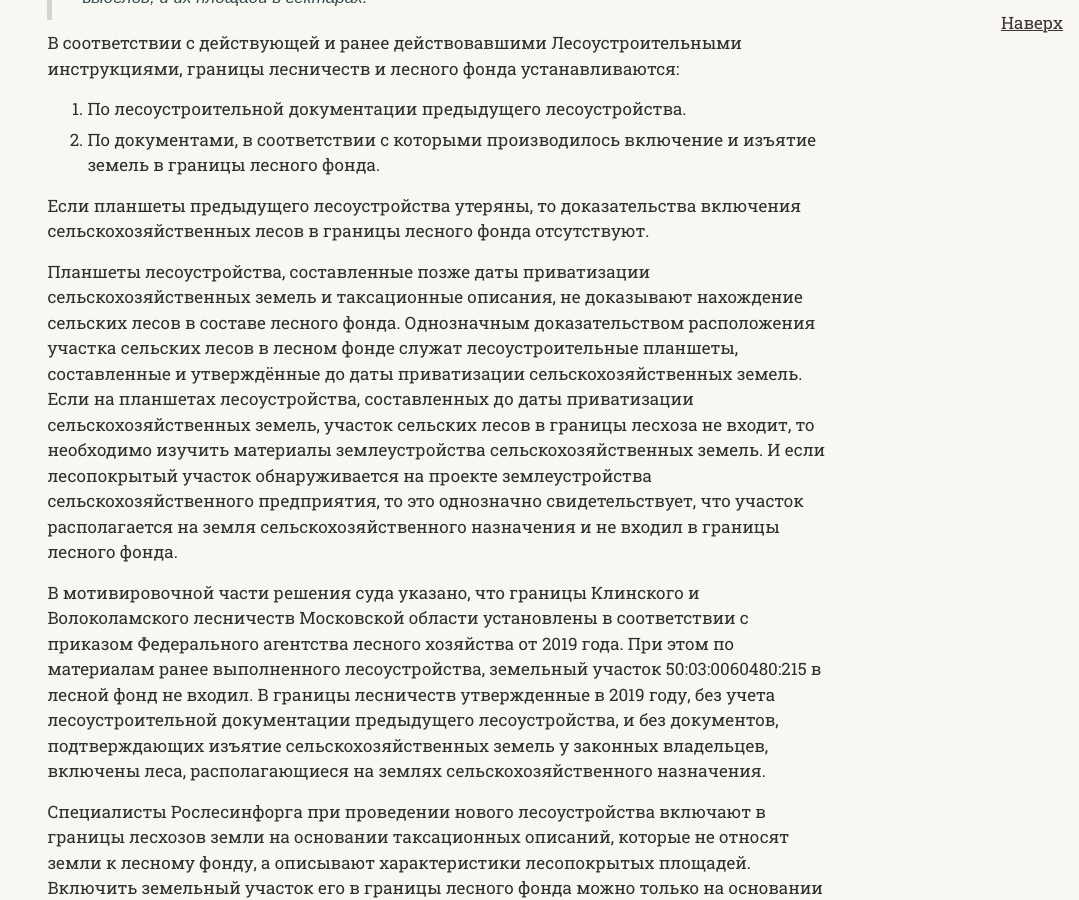
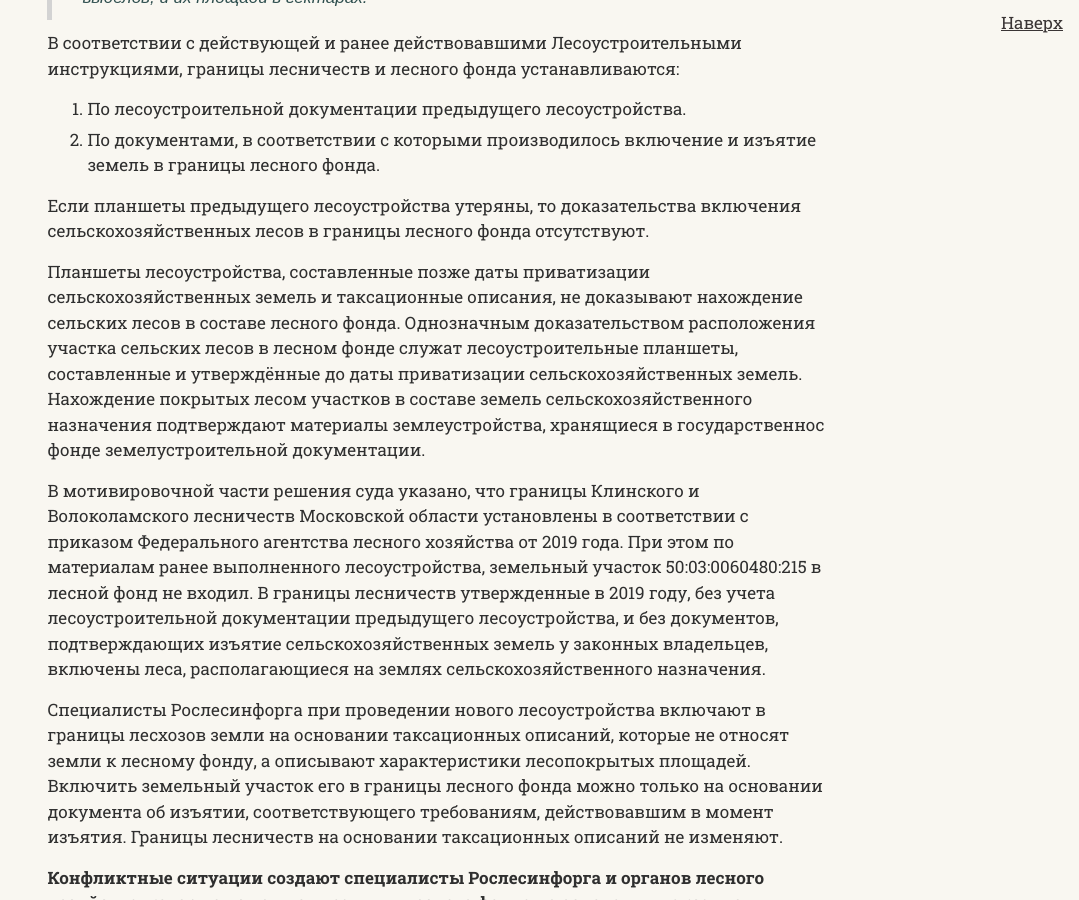
Before and after one commit to SergSi/land-use-art, a Jekyll site: the page built from _articles/2024-05-06-lesa.md, in a window 1280 px wide and 900 px high, scrolled down 3455 px. Shown: the whole window, without its empty margins (201-1280 px from the left). Built offline with Jekyll 4.4.1, drawn with Linux system fonts in a browser that asks for light colours; some web fonts are replaced.

Commit message:
Update 2024-05-06-lesa.md

```diff
--- a/_articles/2024-05-06-lesa.md
+++ b/_articles/2024-05-06-lesa.md
@@ -71,7 +71,7 @@ file-2="2024-05-06/Нудольский.jpg" caption-2="Фрагмент пла
 
 Если планшеты предыдущего лесоустройства утеряны, то доказательства включения сельскохозяйственных лесов в границы лесного фонда отсутствуют.
 
-Планшеты лесоустройства, составленные позже даты приватизации сельскохозяйственных земель и таксационные описания, не доказывают нахождение сельских лесов в составе лесного фонда. Однозначным доказательством расположения участка сельских лесов в лесном фонде служат лесоустроительные планшеты, составленные и утверждённые до даты приватизации сельскохозяйственных земель. Если на планшетах лесоустройства, составленных до даты приватизации сельскохозяйственных земель, участок сельских лесов в границы лесхоза не входит, то необходимо изучить материалы землеустройства сельскохозяйственных земель. И если лесопокрытый участок обнаруживается на проекте землеустройства сельскохозяйственного предприятия, то это однозначно свидетельствует, что участок располагается на земля сельскохозяйственного назначения и не входил в границы лесного фонда.
+Планшеты лесоустройства, составленные позже даты приватизации сельскохозяйственных земель и таксационные описания, не доказывают нахождение сельских лесов в составе лесного фонда. Однозначным доказательством расположения участка сельских лесов в лесном фонде служат лесоустроительные планшеты, составленные и утверждённые до даты приватизации сельскохозяйственных земель. Нахождение покрытых лесом участков в составе земель сельскохозяйственного назначения подтверждают материалы землеустройства, хранящиеся в государственнос фонде земелустроительной документации.
 
 В мотивировочной части решения суда указано, что границы Клинского и Волоколамского лесничеств Московской области установлены в соответствии с приказом Федерального агентства лесного хозяйства от 2019 года. При этом по материалам ранее выполненного лесоустройства, земельный участок 50:03:0060480:215 в лесной фонд не входил. В границы лесничеств утвержденные в 2019 году, без учета лесоустроительной документации предыдущего лесоустройства, и без документов, подтверждающих изъятие сельскохозяйственных земель у законных владельцев, включены леса, располагающиеся на землях сельскохозяйственного назначения.
 
```
